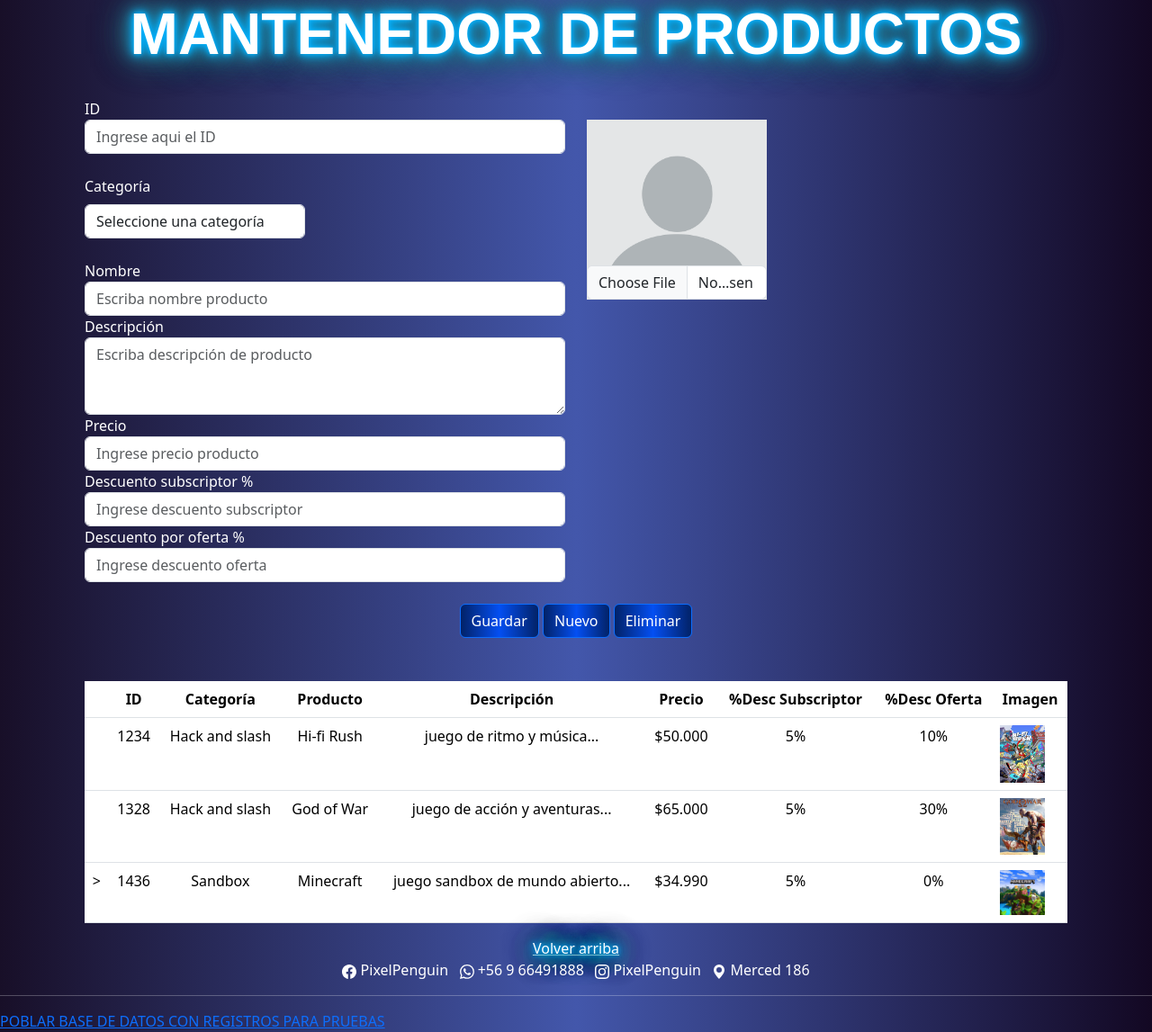
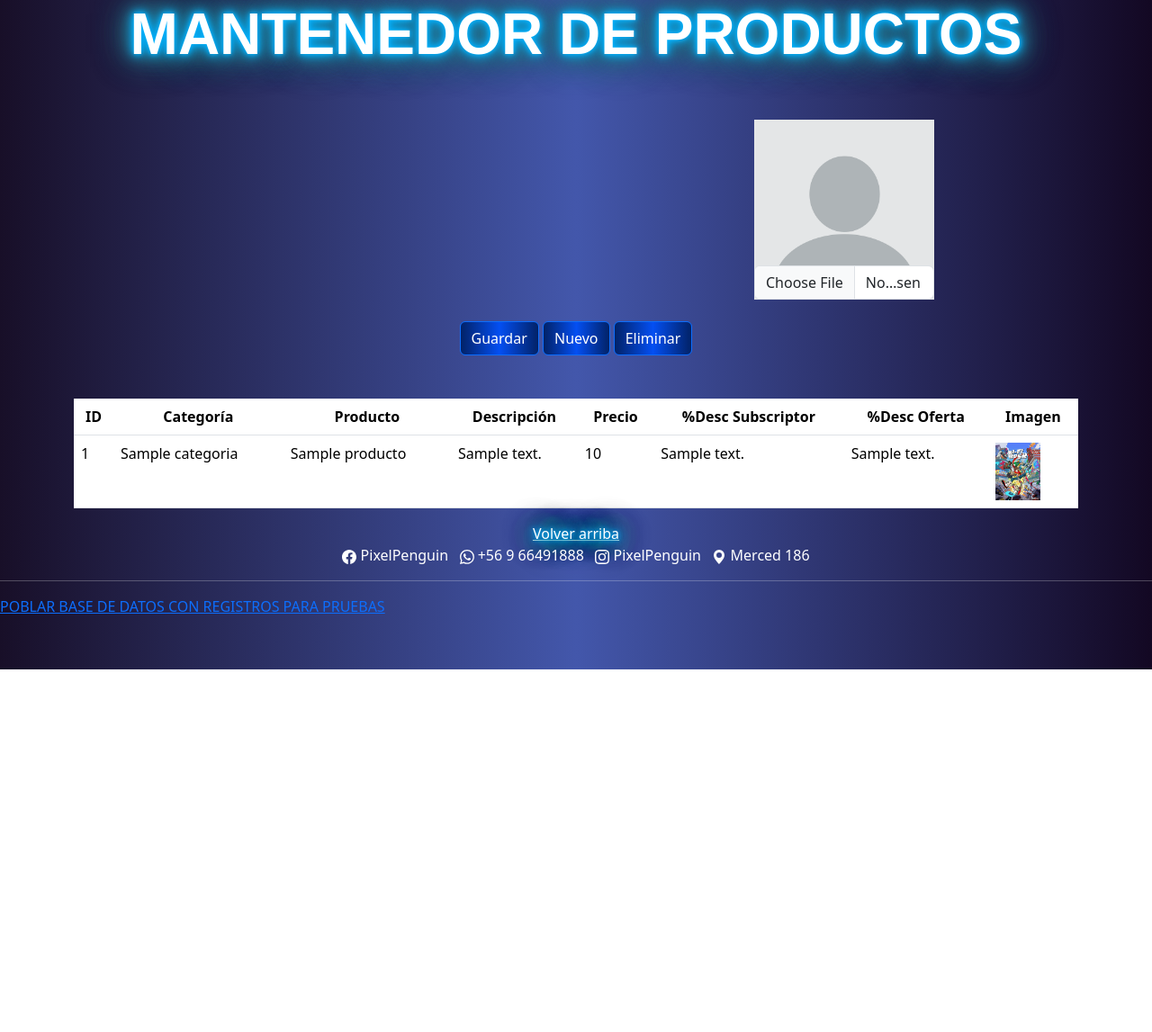
Before and after one commit to DiVillarVega/tienda, a Django app: template core/templates/core/productos.html in a window 1280 px wide. Shown: the part 56-1203 px from the top of the page at 90% size. After the commit the page ends 800 px from the top, so only its background shows below. Run offline with Django 4.2, Linux system fonts and the light colour scheme; the template is opened without the code that fills it: most values are stand-ins (such as "Sample title", 1, 10 or a date in 2020); some libraries are stand-ins or nearby versions; some web fonts are replaced.

Commit message:
productos avance (falta)

```diff
--- a/core/templates/core/productos.html
+++ b/core/templates/core/productos.html
@@ -11,62 +11,12 @@
                 <br>
 
                 <!-- Formulario de registro de producto -->
-                <form method="POST" id="formulario_productos" action="">
+                <form method="POST" id="formulario_productos" action="" class="white-text">
                     <div class="container-fluid">
                         <div class="row">
                             <!-- campos del registro de producto -->
-                            <div class="col-sm-12 col-md-6 col-lg-6">
-
-                                <div class="form-group">
-                                    <label for="id" class="letra">ID</label>
-                                    <input type="text" id="id" name="id" class="form-control" placeholder="Ingrese aqui el ID" value="" />
-                                </div>
-                                <br>
-                                <div class="form-group">
-                                    <label for="categoria" class="form-label letra">Categoría</label> <br>
-                                    <div class="dropdown" id="categoria">
-                                        <select id="categoria" class="form-control" name="categoria">
-                        <option value="">Seleccione una categoría</option>
-                        <option value="1">Acción</option>
-                        <option value="2">Hack and slash</option>
-                        <option value="3">Rol</option>
-                        <option value="4">Simulación</option>
-                        <option value="5">Disparos en primera persona</option>
-                        <option value="6">Defensa de Torres</option>
-
-                    </select>
-                                    </div>
-                                </div>
-                                <br>
-
-                                <div class="form-group">
-                                    <label for="nombrep" class="letra">Nombre</label>
-                                    <input type="text" id="nombrep" name="nombrep" class="form-control" placeholder="Escriba nombre producto" value="" />
-                                </div>
-
-                                <div class="form-group">
-                                    <label for="descripcion" class="letra">Descripción</label>
-                                    <textarea type="text" id="descripcion" rows="3" name="descripcion" class="form-control" placeholder="Escriba descripción de producto" value=""></textarea>
-                                </div>
-
-                                <div class="form-group">
-                                    <label for="precio" class="letra">Precio</label>
-                                    <input type="number" class="form-control" id="precio" placeholder="Ingrese precio producto" name="precio" value="" />
-                                </div>
-
-                                <div class="form-group">
-                                    <label for="descuentosub" class="letra">Descuento subscriptor %</label>
-                                    <input type="number" class="form-control" id="descuentosub" placeholder="Ingrese descuento subscriptor" name="descuentosub" value="" />
-                                </div>
-
-                                <div class="form-group">
-                                    <label for="descuentoof" class="letra">Descuento por oferta %</label>
-                                    <input type="number" class="form-control" id="descuentoof" placeholder="Ingrese descuento oferta" name="descuentoof" value="" />
-                                </div>
-
-
-                                <br>
-
+                            <div class="col-sm-12 col-md-6 col-lg-8">
+                                {{ form|as_bootstrap_form }}
                             </div>
                             <!-- foto de perfil -->
                             <div class="col-sm-12 col-md-6 col-lg-4">
@@ -77,9 +27,10 @@
                                 </div>
                             </div>
                             <!-- fin foto perfil -->
-
                         </div>
-
+                        <br>
+                    </div>
+                </form>
                         <div class="row">
                             <div class="col text-center">
                                 <button type="submit" class="btn btn-primary boton_registro">Guardar</button>
@@ -91,7 +42,6 @@
                         <!-- tabla godines -->
                         <table class="table table-hover">
                             <thead>
-                                <th scope="col" class="text-center"></th>
                                 <th scope="col" class="text-center d-none d-lg-block d-lg-table-cell">ID</th>
                                 <th scope="col" class="text-center">Categoría</th>
                                 <th scope="col" class="text-center">Producto</th>
@@ -102,49 +52,22 @@
                                 <th scope="col" class="text-center">Imagen</th>
                             </thead>
                             <tbody>
+                                {% for producto in productos %}
                                 <!-- Primera linea -->
-                                <tr>
-                                    <td scope="row" class="text-center"></td>
-                                    <td scope="col" class="text-center d-none d-lg-block d-lg-table-cell">1234</td>
-                                    <td scope="col" class="text-center">Hack and slash</td>
-                                    <td scope="col" class="text-center">Hi-fi Rush</td>
-                                    <td scope="col" class="text-center">juego de ritmo y música...</td>
-                                    <td scope="col" class="text-center">$50.000</td>
-                                    <td scope="col" class="text-center">5%</td>
-                                    <td scope="col" class="text-center">10%</td>
-                                    <td><img src="{% static 'core/img/hifi.png'%}" alt="Hi-fi Rush" width="50px"></td>
-                                </tr>
-                                <!-- Segunda linea -->
-                                <tr>
-                                    <td scope="row" class="text-center"></td>
-                                    <td scope="col" class="text-center d-none d-lg-block d-lg-table-cell">1328</td>
-                                    <td scope="col" class="text-center">Hack and slash</td>
-                                    <td scope="col" class="text-center">God of War</td>
-                                    <td scope="col" class="text-center">juego de acción y aventuras...</td>
-                                    <td scope="col" class="text-center">$65.000</td>
-                                    <td scope="col" class="text-center">5%</td>
-                                    <td scope="col" class="text-center">30%</td>
-                                    <td><img src="{% static 'core/img/god_of_war.jpg'%}" alt="Hi-fi Rush" width="50px"></td>
+                                    <tr>
+                                        <td >{{ producto.id }}</td>
+                                        <td >{{ producto.categoria }}</td>
+                                        <td >{{ producto.nombre }}</td>
+                                        <td >{{ producto.descripcion }}</td>
+                                        <td >{{ producto.precio }}</td>
+                                        <td >{{ producto.descuento_subscriptor }}</td>
+                                        <td >{{ producto.descuento_oferta }}</td>
+                                        <td><img src="{% static 'core/img/hifi.png'%}" alt="Hi-fi Rush" width="50px"></td>
+                                    </tr>
+                                {% endfor %}
 
-                                </tr>
-                                <!-- Tercera linea -->
-                                <tr>
-                                    <td scope="row" class="text-center">></td>
-                                    <td scope="col" class="text-center d-none d-lg-block d-lg-table-cell">1436</td>
-                                    <td scope="col" class="text-center">Sandbox</td>
-                                    <td scope="col" class="text-center">Minecraft</td>
-                                    <td scope="col" class="text-center">juego sandbox de mundo abierto...</td>
-                                    <td scope="col" class="text-center">$34.990</td>
-                                    <td scope="col" class="text-center">5%</td>
-                                    <td scope="col" class="text-center">0%</td>
-                                    <td><img src="{% static 'core/img/minecraft.jpg'%}" alt="Hi-fi Rush" width="50px"></td>
-
-                                </tr>
                             </tbody>
                         </table>
-                    </div>
-
-                </form>
             </section>
         </div>
     </main>
```
Also changed, not shown: core/forms.py (+9 -0 lines), core/views.py (+6 -15 lines), db.sqlite3.
